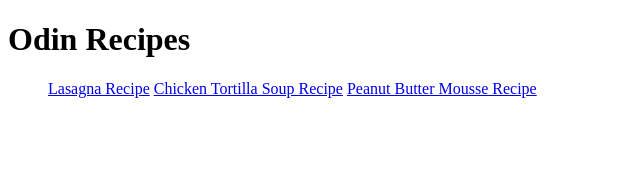
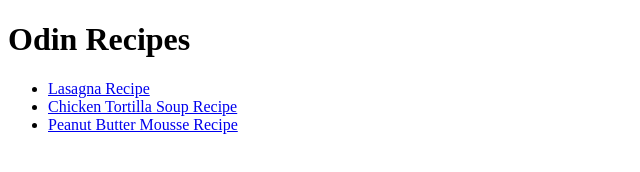
Before and after one commit to flowerdreaming/odin-recipes, a plain HTML site: page index.html in a window 1280 px wide. Shown: the whole page, without its empty margins (0-640 px from the left). Drawn offline with Linux system fonts and the light colour scheme.

Commit message:
Fix list order

```diff
--- a/index.html
+++ b/index.html
@@ -7,9 +7,8 @@
     <body>
         <h1>Odin Recipes</h1>
         <ul>
-            <a href="recipes/lasagna.html">Lasagna Recipe</a>
-            <a href="recipes/chicken-tortilla-soup.html">Chicken Tortilla Soup Recipe</a>
-            <a href="recipes/peanut-butter-mousse.html">Peanut Butter Mousse Recipe</a>
-        </ul>
+            <li><a href="recipes/lasagna.html">Lasagna Recipe</a></li>
+            <li><a href="recipes/chicken-tortilla-soup.html">Chicken Tortilla Soup Recipe</a></li>
+            <li><a href="recipes/peanut-butter-mousse.html">Peanut Butter Mousse Recipe</a></li>
     </body>
 </html>
```
